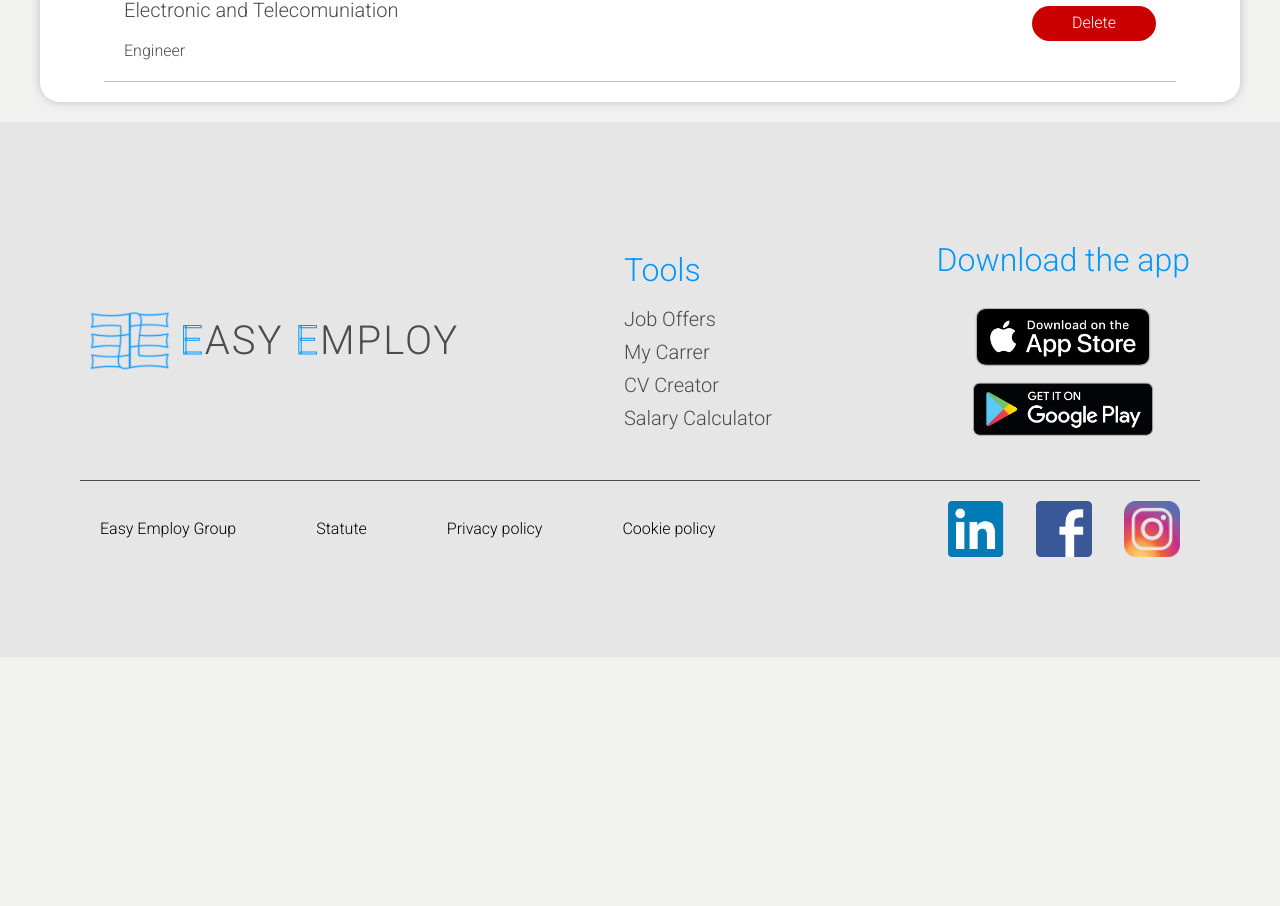
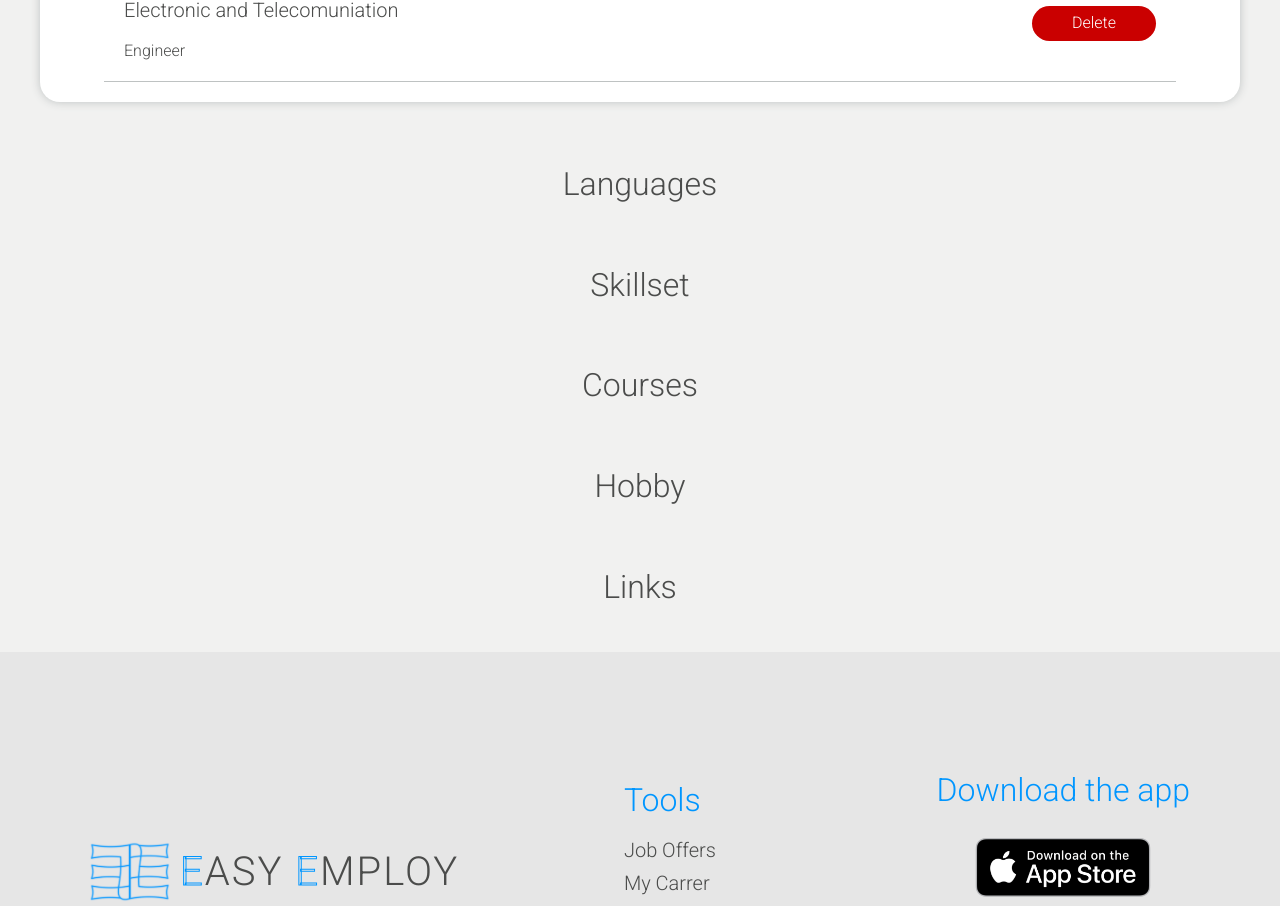
Before and after one commit to mizdebski77/Easy-Employ, a React (Create React App) app: page /Carrer in a window 1280 px wide. Shown: the part 1611-2517 px from the top of the page. Before the commit the page ends 2268 px from the top, so only its background shows below. Built offline with nearby package versions, Linux system fonts and the light colour scheme.

Commit message:
Section titles added

```diff
--- a/src/features/Carrer/carrer.tsx
+++ b/src/features/Carrer/carrer.tsx
@@ -146,6 +146,26 @@ export const Carrer = () => {
                 </Tile>
             </EducationWrapper>
 
+            <SectionTitle>
+                Languages
+            </SectionTitle>
+
+
+            <SectionTitle>
+                Skillset
+            </SectionTitle>
+
+            <SectionTitle>
+                Courses
+            </SectionTitle>
+
+            <SectionTitle>
+                Hobby
+            </SectionTitle>
+
+            <SectionTitle>
+                Links
+            </SectionTitle>
         </Wrapper>
     );
 };
```
